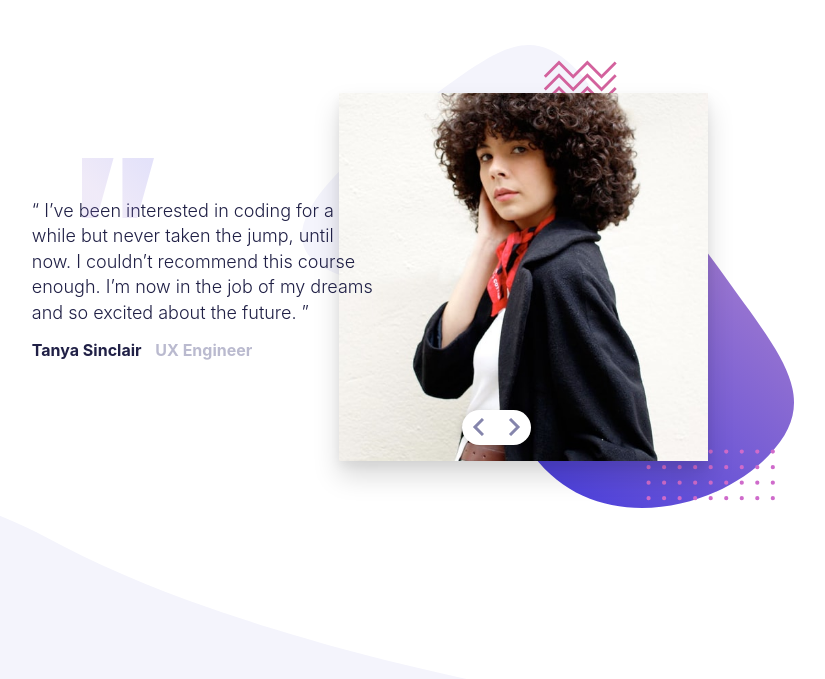
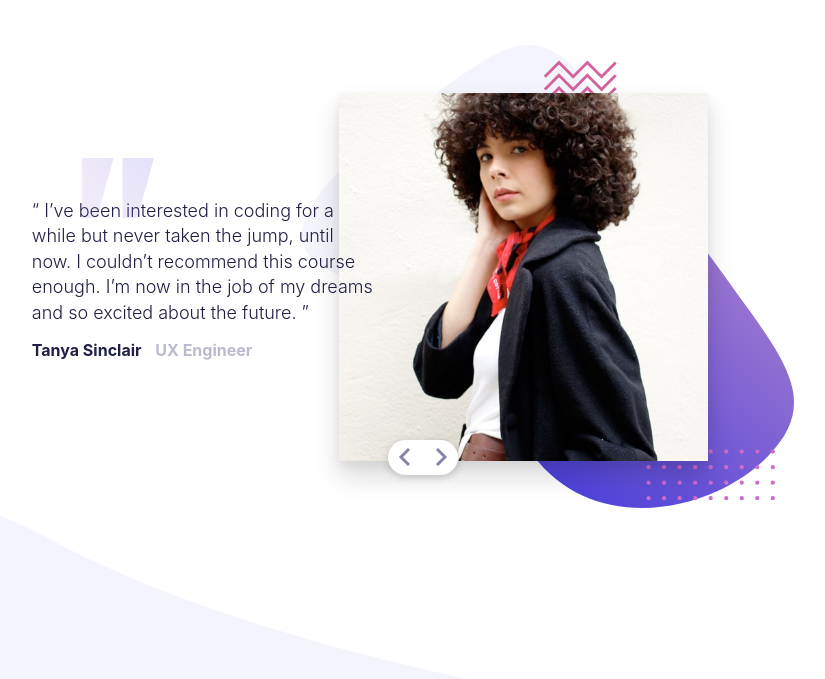
Before and after one commit to Nikhila-DN/Coding-bootcamp-testimonials-slider, a plain HTML site: page index.html in a window 1280 px wide. Shown: the part 121-800 px from the top of the page, without its empty margins (301-1126 px from the left). Drawn offline with Linux system fonts and the light colour scheme.

Commit message:
Update style.css

```diff
--- a/style.css
+++ b/style.css
@@ -90,8 +90,8 @@ body {
     background-color: white;
     border-radius: 20px;
     position: absolute;
-    bottom: 20px;
-    left: 20%;
+    bottom: -0.6rem;
+    left: 8%;
 }
 
 .navigation img {
```
